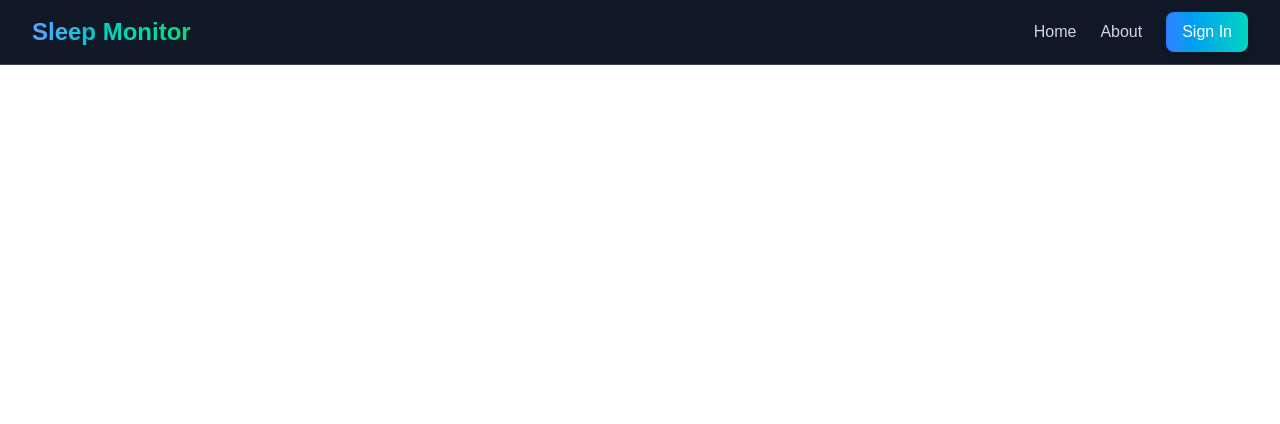
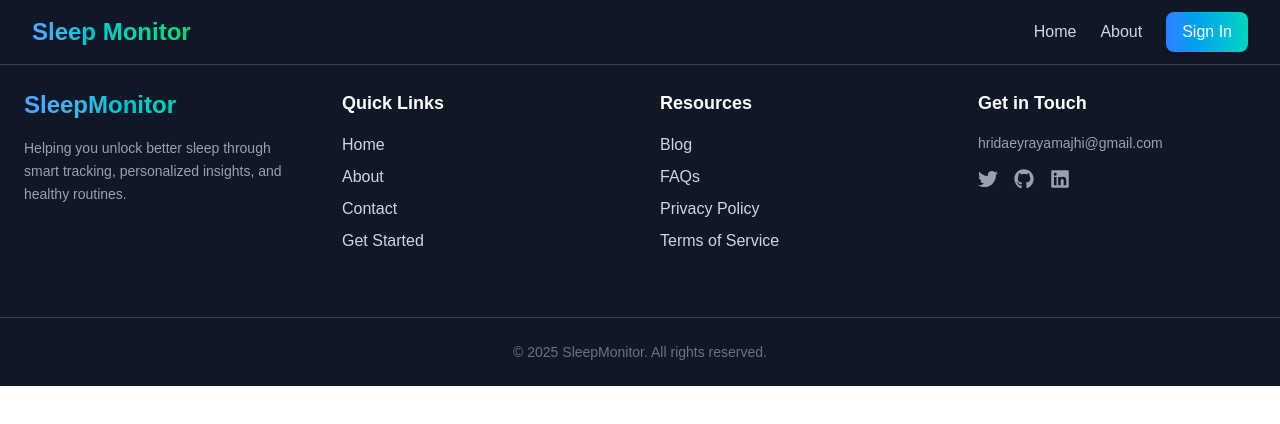
Before and after one commit to HridaeyRayamajhi22/Sleep_Monitor, a Next.js app: page / in a window 1280 px wide. Shown: the top 424 px of the page. Built offline with nearby package versions, Linux system fonts and the light colour scheme; no server answers.

Commit message:
Footer section added

```diff
--- a/app/layout.tsx
+++ b/app/layout.tsx
@@ -3,6 +3,7 @@ import { Geist, Geist_Mono } from "next/font/google";
 import "./globals.css";
 import { ClerkProvider } from "@clerk/nextjs";
 import Navbar from "@/components/Navbar";
+import Footer from "@/components/Footer";
 
 const geistSans = Geist({
   variable: "--font-geist-sans",
@@ -32,6 +33,7 @@ export default function RootLayout({
       >
         <Navbar />
         {children}
+        <Footer />
       </body>
     </html>
     </ClerkProvider>
--- /dev/null
+++ b/components/Footer.tsx
@@ -0,0 +1,112 @@
+"use client";
+
+import Link from "next/link";
+import { FaTwitter, FaGithub, FaLinkedin } from "react-icons/fa";
+
+const Footer = () => {
+  return (
+    <footer className="bg-gray-900 border-t border-gray-700 text-gray-300">
+      <div className="max-w-7xl mx-auto px-6 py-16 grid grid-cols-1 md:grid-cols-4 gap-10">
+        {/* Brand */}
+        <div>
+          <h2 className="text-2xl font-extrabold bg-gradient-to-r from-blue-400 via-teal-400 to-green-400 bg-clip-text text-transparent">
+            SleepMonitor
+          </h2>
+          <p className="mt-4 text-gray-400 text-sm leading-relaxed">
+            Helping you unlock better sleep through smart tracking, personalized
+            insights, and healthy routines.
+          </p>
+        </div>
+
+        {/* Quick Links */}
+        <div>
+          <h3 className="text-lg font-semibold text-white mb-4">Quick Links</h3>
+          <ul className="space-y-2">
+            <li>
+              <Link href="/" className="hover:text-teal-400 transition">
+                Home
+              </Link>
+            </li>
+            <li>
+              <Link href="/about" className="hover:text-teal-400 transition">
+                About
+              </Link>
+            </li>
+            <li>
+              <Link href="/contact" className="hover:text-teal-400 transition">
+                Contact
+              </Link>
+            </li>
+            <li>
+              <Link href="/sign-up" className="hover:text-teal-400 transition">
+                Get Started
+              </Link>
+            </li>
+          </ul>
+        </div>
+
+        {/* Resources */}
+        <div>
+          <h3 className="text-lg font-semibold text-white mb-4">Resources</h3>
+          <ul className="space-y-2">
+            <li>
+              <a href="#" className="hover:text-teal-400 transition">
+                Blog
+              </a>
+            </li>
+            <li>
+              <a href="#" className="hover:text-teal-400 transition">
+                FAQs
+              </a>
+            </li>
+            <li>
+              <a href="#" className="hover:text-teal-400 transition">
+                Privacy Policy
+              </a>
+            </li>
+            <li>
+              <a href="#" className="hover:text-teal-400 transition">
+                Terms of Service
+              </a>
+            </li>
+          </ul>
+        </div>
+
+        {/* Contact & Social */}
+        <div>
+          <h3 className="text-lg font-semibold text-white mb-4">Get in Touch</h3>
+          <p className="text-sm text-gray-400 mb-4">
+            hridaeyrayamajhi@gmail.com
+          </p>
+          <div className="flex space-x-4">
+            <a
+              href="#"
+              className="text-gray-400 hover:text-blue-400 transition text-xl"
+            >
+              <FaTwitter />
+            </a>
+            <a
+              href="#"
+              className="text-gray-400 hover:text-teal-400 transition text-xl"
+            >
+              <FaGithub />
+            </a>
+            <a
+              href="#"
+              className="text-gray-400 hover:text-green-400 transition text-xl"
+            >
+              <FaLinkedin />
+            </a>
+          </div>
+        </div>
+      </div>
+
+      {/* Bottom strip */}
+      <div className="border-t border-gray-700 py-6 text-center text-gray-500 text-sm">
+        © {new Date().getFullYear()} SleepMonitor. All rights reserved.
+      </div>
+    </footer>
+  );
+};
+
+export default Footer;
--- a/package.json
+++ b/package.json
@@ -14,7 +14,8 @@
     "lucide-react": "^0.542.0",
     "next": "15.5.0",
     "react": "19.1.0",
-    "react-dom": "19.1.0"
+    "react-dom": "19.1.0",
+    "react-icons": "^5.5.0"
   },
   "devDependencies": {
     "@eslint/eslintrc": "^3",
```
Also changed, not shown: 1 other file (tests, documents, lock files or other folders).
